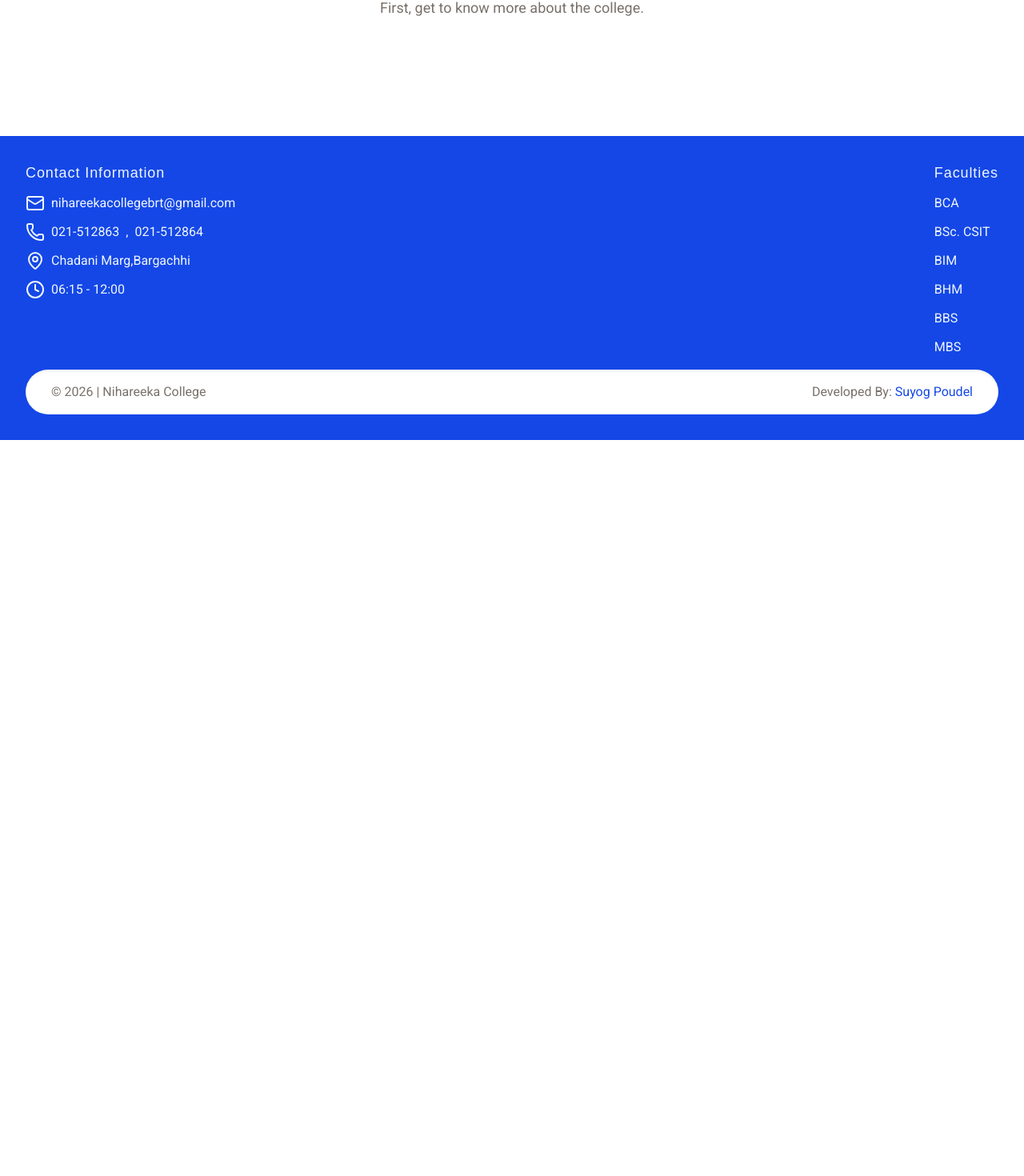
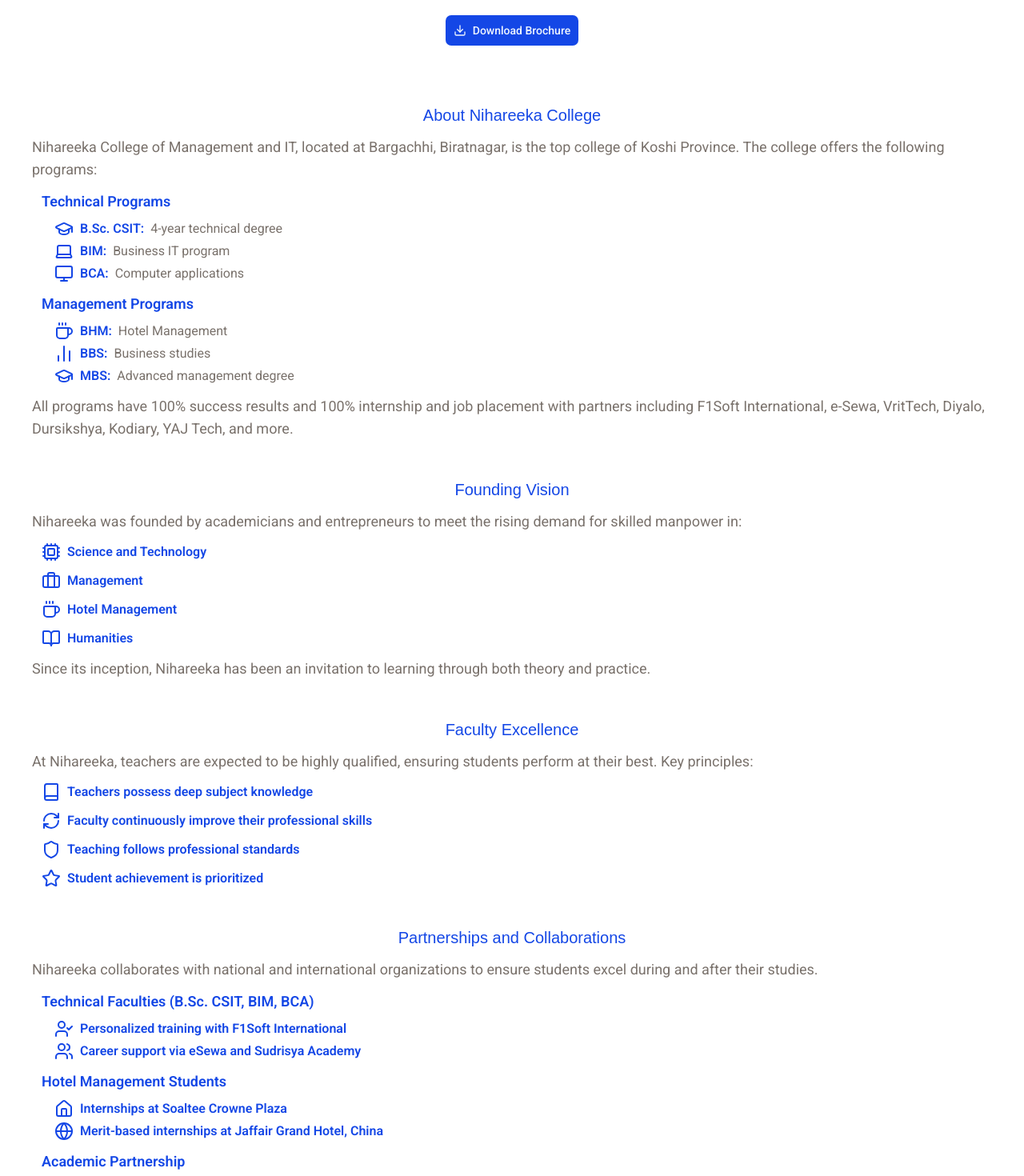
Before and after one commit to suyogpoudel/nihareeka-redesign, a Next.js app: page /about in a window 1280 px wide. Shown: the part 250-1720 px from the top of the page at 80% size. Before the commit the page ends 800 px from the top, so only its background shows below. Built offline with nearby package versions, Linux system fonts and the light colour scheme; a web font is replaced by a local one.

Commit message:
about page finished

```diff
--- a/app/about/page.tsx
+++ b/app/about/page.tsx
@@ -1,12 +1,203 @@
+import { Button } from "@/components/ui/button";
+import {
+  facultyExcellence,
+  foundingVision,
+  managementPrograms,
+  partnerships,
+  technicalPrograms,
+} from "@/data/about";
+import collegeHighlights from "@/data/college-highlights";
+import { Download } from "lucide-react";
+import Link from "next/link";
+
 const About = () => {
   return (
     <div className="container">
-      <h1 className="heading">About</h1>
+      <h1 className="heading mb-5">About</h1>
       <p className="md:text-lg text-muted-foreground text-center mb-10">
         What is it like to study in one of the best management and IT colleges
         in Biratnagar? Students at Nihareeka College of Management and IT will
         know. First, get to know more about the college.
       </p>
+
+      <Button
+        asChild
+        size="lg"
+        className="mb-10"
+      >
+        <Link
+          href="https://drive.google.com/file/d/1-DXX92l76rabFbY403qEn4o-5SglchkY/view"
+          target="_blank"
+          className="flex gap-2 items-center"
+        >
+          <Download />
+          Download Brochure
+        </Link>
+      </Button>
+
+      <div className="flex flex-col mb-4 w-full">
+        <h2 className="sub-heading">About Nihareeka College</h2>
+        <p className="md:text-lg text-muted-foreground mb-3">
+          Nihareeka College of Management and IT, located at Bargachhi,
+          Biratnagar, is the top college of Koshi Province. The college offers
+          the following programs:
+        </p>
+
+        <ul className="flex flex-col gap-3 text-left md:ml-3">
+          <li className="flex flex-col gap-2">
+            <p className="text-primary text-lg font-semibold">
+              Technical Programs
+            </p>
+            <ul className="flex flex-col gap-1 ml-4">
+              {technicalPrograms.map((program) => {
+                const Icon = program.icon;
+                return (
+                  <li
+                    key={program.title}
+                    className="flex items-center gap-2 text-primary"
+                  >
+                    <Icon />
+                    <p className="font-semibold">{program.title}: </p>
+                    <p className="text-muted-foreground">
+                      {program.description}
+                    </p>
+                  </li>
+                );
+              })}
+            </ul>
+          </li>
+          <li className="flex flex-col gap-2">
+            <p className="text-primary text-lg font-semibold">
+              Management Programs
+            </p>
+            <ul className="flex flex-col gap-1 ml-4">
+              {managementPrograms.map((program) => {
+                const Icon = program.icon;
+                return (
+                  <li
+                    key={program.title}
+                    className="flex items-center gap-2 text-primary"
+                  >
+                    <Icon />
+                    <p className="font-semibold">{program.title}: </p>
+                    <p className="text-muted-foreground">
+                      {program.description}
+                    </p>
+                  </li>
+                );
+              })}
+            </ul>
+          </li>
+        </ul>
+
+        <p className="md:text-lg text-muted-foreground mt-3">
+          All programs have 100% success results and 100% internship and job
+          placement with partners including F1Soft International, e-Sewa,
+          VritTech, Diyalo, Dursikshya, Kodiary, YAJ Tech, and more.
+        </p>
+      </div>
+
+      <div className="flex flex-col mb-4 w-full">
+        <h2 className="sub-heading">Founding Vision</h2>
+        <p className="md:text-lg text-muted-foreground mb-3">
+          Nihareeka was founded by academicians and entrepreneurs to meet the
+          rising demand for skilled manpower in:
+        </p>
+
+        <ul className="flex flex-col gap-3 text-left md:ml-3">
+          {foundingVision.map(({ title, icon: Icon }) => (
+            <li
+              key={title}
+              className="flex items-center gap-2 text-primary"
+            >
+              <Icon />
+              <p className="font-semibold">{title}</p>
+            </li>
+          ))}
+        </ul>
+
+        <p className="md:text-lg text-muted-foreground mt-3">
+          Since its inception, Nihareeka has been an invitation to learning
+          through both theory and practice.
+        </p>
+      </div>
+      <div className="flex flex-col mb-4 w-full">
+        <h2 className="sub-heading">Faculty Excellence</h2>
+        <p className="md:text-lg text-muted-foreground mb-3">
+          At Nihareeka, teachers are expected to be highly qualified, ensuring
+          students perform at their best. Key principles:
+        </p>
+
+        <ul className="flex flex-col gap-3 text-left md:ml-3">
+          {facultyExcellence.map(({ title, icon: Icon }) => (
+            <li
+              key={title}
+              className="flex items-center gap-2 text-primary"
+            >
+              <Icon />
+              <p className="font-semibold">{title}</p>
+            </li>
+          ))}
+        </ul>
+      </div>
+      <div className="flex flex-col mb-4 w-full">
+        <h2 className="sub-heading">Partnerships and Collaborations</h2>
+        <p className="md:text-lg text-muted-foreground mb-3">
+          Nihareeka collaborates with national and international organizations
+          to ensure students excel during and after their studies.
+        </p>
+
+        <ul className="flex flex-col gap-3 text-left md:ml-3">
+          {partnerships.map((partnership) => (
+            <li className="flex flex-col gap-2">
+              <p className="text-primary text-lg font-semibold">
+                {partnership.category}
+              </p>
+              <ul className="flex flex-col gap-1 ml-4">
+                {partnership.items.map(({ title, icon: Icon }) => {
+                  return (
+                    <li
+                      key={title}
+                      className="flex items-center gap-2 text-primary"
+                    >
+                      <Icon />
+                      <p className="font-semibold">{title}</p>
+                    </li>
+                  );
+                })}
+              </ul>
+            </li>
+          ))}
+        </ul>
+      </div>
+
+      <div className="flex flex-col mb-4 w-full">
+        <h2 className="sub-heading">Why Choose Nihareeka?</h2>
+        <p className="md:text-lg text-muted-foreground mb-3">
+          Nihareeka College is recognized across Nepal for its quality
+          education, practical learning, and strong industry connections. We
+          prepare students to excel academically and professionally, providing
+          the skills, mentorship, and opportunities needed to succeed in today’s
+          competitive world.
+        </p>
+        <div className="grid grid-cols-3 max-md:grid-cols-2 max-sm:grid-cols-1 w-full gap-8">
+          {collegeHighlights.map(({ title, icon: Icon, text }) => (
+            <div
+              key={title}
+              className="bg-primary/20 border-2 border-primary/75 hover:bg-primary/30 transition-colors hover:border-primary/50 px-8 py-4 rounded-lg items-center flex flex-col gap-2 max-sm:flex-row max-sm:gap-4"
+            >
+              <Icon
+                className="text-primary shrink-0"
+                size={32}
+              />
+              <div className="flex flex-col gap-4 items-center text-center max-sm:items-start max-sm:text-left max-sm:gap-2">
+                <p className="font-semibold text-primary text-lg">{title}</p>
+                <p className="text-primary/90">{text}</p>
+              </div>
+            </div>
+          ))}
+        </div>
+      </div>
     </div>
   );
 };
--- a/app/globals.css
+++ b/app/globals.css
@@ -96,3 +96,7 @@
 .heading {
   @apply text-2xl font-display text-primary;
 }
+
+.sub-heading {
+  @apply text-xl text-primary font-display mb-3 mx-auto mt-8;
+}
--- /dev/null
+++ b/data/about.ts
@@ -0,0 +1,116 @@
+import {
+  GraduationCap,
+  Laptop,
+  Monitor,
+  Coffee,
+  BarChart2,
+  BookOpen,
+  Cpu,
+  Briefcase,
+  Book,
+  RefreshCw,
+  Shield,
+  Star,
+  UserCheck,
+  Users,
+  Home,
+  Globe,
+} from "lucide-react";
+
+// Program Lists
+export const technicalPrograms = [
+  {
+    title: "B.Sc. CSIT",
+    icon: GraduationCap,
+    description: "4-year technical degree",
+  },
+  {
+    title: "BIM",
+    icon: Laptop,
+    description: "Business IT program",
+  },
+  {
+    title: "BCA",
+    icon: Monitor,
+    description: "Computer applications",
+  },
+];
+
+export const managementPrograms = [
+  {
+    title: "BHM",
+    icon: Coffee,
+    description: "Hotel Management",
+  },
+  {
+    title: "BBS",
+    icon: BarChart2,
+    description: "Business studies",
+  },
+  {
+    title: "MBS",
+    icon: GraduationCap,
+    description: "Advanced management degree",
+  },
+];
+
+// Founding Vision
+export const foundingVision = [
+  { title: "Science and Technology", icon: Cpu },
+  { title: "Management", icon: Briefcase },
+  { title: "Hotel Management", icon: Coffee },
+  { title: "Humanities", icon: BookOpen },
+];
+
+// Faculty Excellence
+export const facultyExcellence = [
+  {
+    title: "Teachers possess deep subject knowledge",
+    icon: Book,
+  },
+  {
+    title: "Faculty continuously improve their professional skills",
+    icon: RefreshCw,
+  },
+  {
+    title: "Teaching follows professional standards",
+    icon: Shield,
+  },
+  {
+    title: "Student achievement is prioritized",
+    icon: Star,
+  },
+];
+
+// Partnerships and Collaborations
+export const partnerships = [
+  {
+    category: "Technical Faculties (B.Sc. CSIT, BIM, BCA)",
+    items: [
+      {
+        title: "Personalized training with F1Soft International",
+        icon: UserCheck,
+      },
+      { title: "Career support via eSewa and Sudrisya Academy", icon: Users },
+    ],
+  },
+  {
+    category: "Hotel Management Students",
+    items: [
+      { title: "Internships at Soaltee Crowne Plaza", icon: Home },
+      {
+        title: "Merit-based internships at Jaffair Grand Hotel, China",
+        icon: Globe,
+      },
+    ],
+  },
+  {
+    category: "Academic Partnership",
+    items: [
+      {
+        title: "Courses designed in affiliation with Tribhuwan University",
+        icon: BookOpen,
+      },
+    ],
+  },
+];
```
